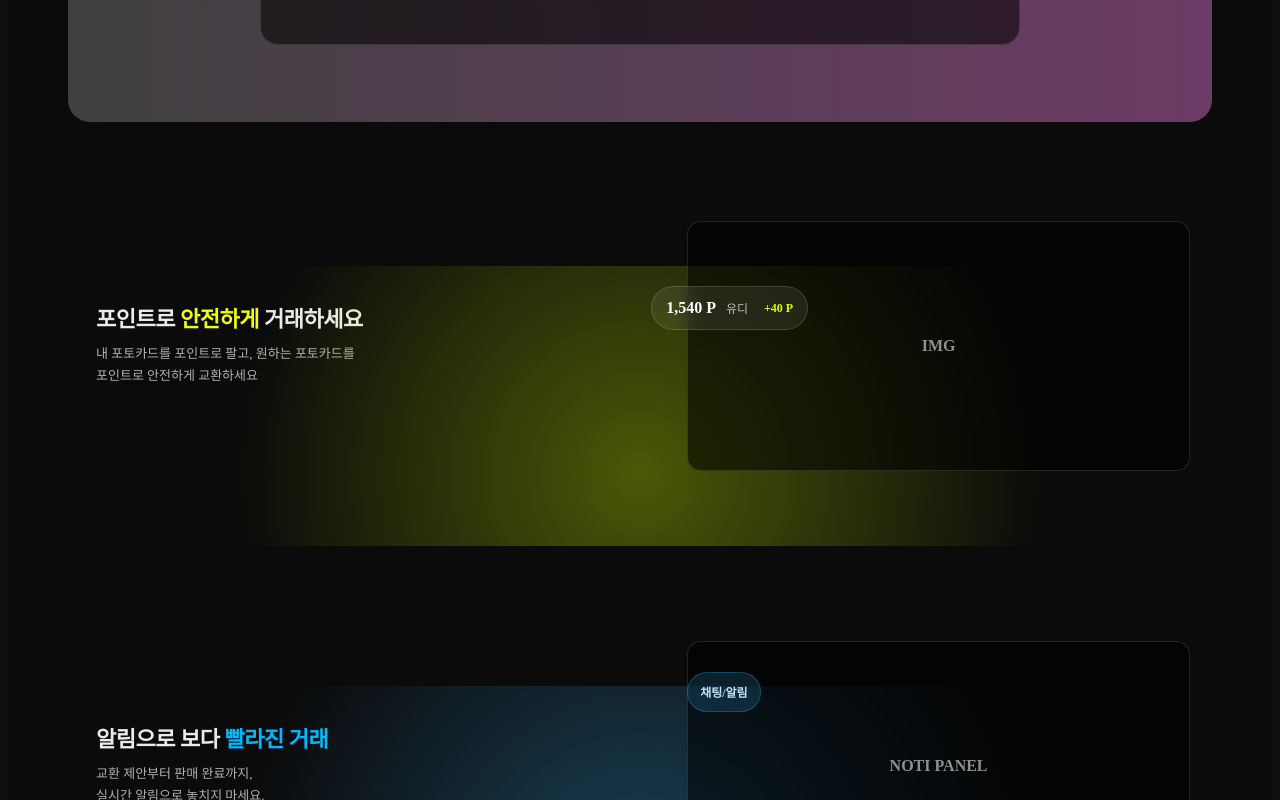
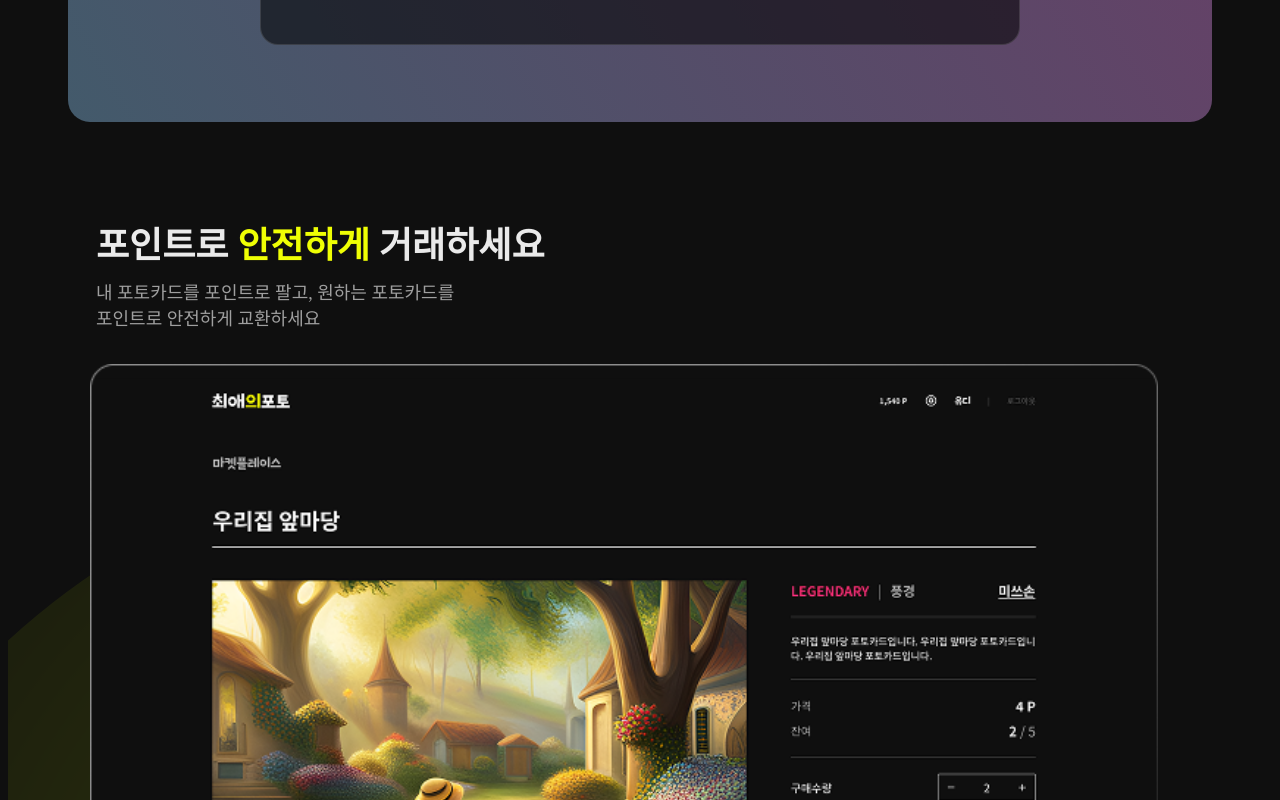
Before and after one commit to wanderingsunbi/project-oshi-fe, a Next.js app: page / in a window 1280 px wide. Shown: the part 760-1560 px from the top of the page. Built offline with nearby package versions, Linux system fonts and the light colour scheme.

Commit message:
card1 edited

```diff
--- a/pages/index.js
+++ b/pages/index.js
@@ -65,15 +65,10 @@ export default function Home() {
             </div>
 
             <div className={styles.featureVisual}>
-              {/* 포인트 pill 자리 */}
-              <div className={styles.pointPill}>
-                <span className={styles.pointMain}>1,540 P</span>
-                <span className={styles.pointSub}>유디</span>
-                <span className={styles.pointPlus}>+40 P</span>
+              {/* 우측 이미지/목업 자리 */}
+              <div className={styles.mockDevice}>
+                <Image src="/img2.png" alt="featureImg1" width={1068} height={518}/>
               </div>
-
-              {/* 우측 이미지/목업 자리 */}
-              <div className={styles.mockDevice}>IMG</div>
             </div>
           </div>
         </section>
--- a/styles/Home.module.css
+++ b/styles/Home.module.css
@@ -1,7 +1,7 @@
 /* 전체 배경 */
 .main {
   min-height: 100vh;
-  background: #0b0b0b;
+  background: #0f0f0f;
   color: #eaeaea;
   padding-bottom: 120px;
 }
@@ -61,17 +61,17 @@
 
 .featureTitle {
   margin: 0 0 10px;
-  font-size: 22px;
-  font-weight: 900;
-  letter-spacing: -0.5px;
-  line-height: 1.2;
+  font-size: 36px;
+  font-weight: 700;
+  line-height: normal;
 }
 
 .featureDesc {
   margin: 0;
-  font-size: 13px;
-  line-height: 1.65;
-  color: rgba(255, 255, 255, 0.68);
+  font-size: 18px;
+  font-weight: 400;
+  line-height: normal;
+  color: #9f9f9f;
 }
 
 .featureInner,
@@ -89,7 +89,7 @@
   border-radius: 22px;
   width: auto;
   padding: 77px 0;
-  background: linear-gradient(90deg, #404040 0%, #6d3b66 100%);
+  background: linear-gradient(60deg, #435A6B 0%, #6d3b66 100%);
   position: relative;
   overflow: hidden;
 }
@@ -163,16 +163,18 @@
 
 /* ===== FEATURE SECTION 공통 ===== */
 .featureSection {
+  width: 100%;
+  height: 800px;
   padding: 90px 0 70px;
   position: relative;
   overflow: hidden;
 }
 
 .featureInner {
-  display: grid;
-  grid-template-columns: 1.1fr 1fr;
-  gap: 44px;
-  align-items: center;
+  display: flex;
+  flex-direction: column;
+  gap: 4px;
+  place-items: start;
 }
 
 .featureText {
@@ -191,19 +193,19 @@
 .featureSection::before {
   content: "";
   position: absolute;
-  left: 50%;
-  bottom: -240px;
+  left: 500px;
+  bottom: -1000px;
   transform: translateX(-50%);
-  width: 1200px;
-  height: 520px;
-  border-radius: 999px;
-  opacity: 0.35;
+  width: 1480px;
+  height: 1480px;
+  border-radius: 1480px;
+  opacity: 0.2;
   filter: blur(0px);
 }
 
 /* 색상별 아크 */
 .featureGreen::before {
-  background: radial-gradient(circle at 50% 40%, rgba(217, 255, 0, 0.9), rgba(217, 255, 0, 0) 60%);
+  background: radial-gradient(circle at 50% 40%, rgba(217, 255, 0, 0.9), rgba(217, 255, 0, 0)  90%);
 }
 .featureBlue::before {
   background: radial-gradient(circle at 50% 40%, rgba(57, 182, 255, 0.9), rgba(57, 182, 255, 0) 60%);
@@ -212,49 +214,18 @@
   background: radial-gradient(circle at 50% 40%, rgba(170, 255, 0, 0.9), rgba(170, 255, 0, 0) 60%);
 }
 
-/* 카드1 전용(포인트 pill + 목업) */
-.pointPill {
-  position: absolute;
-  left: -36px;
-  top: 70px;
-  height: 44px;
-  padding: 0 14px;
-  border-radius: 999px;
-  background: rgba(255, 255, 255, 0.08);
-  border: 1px solid rgba(255, 255, 255, 0.14);
-  display: flex;
-  align-items: center;
-  gap: 10px;
-  backdrop-filter: blur(8px);
+/* 카드1 */
+.mockDevice {
+  width: 1068px;
+  height: 200px;
+
 }
 
-.pointMain {
-  font-weight: 900;
-  color: #fff;
-}
-.pointSub {
-  font-size: 12px;
-  color: rgba(255, 255, 255, 0.7);
-}
-.pointPlus {
-  margin-left: 6px;
-  font-size: 12px;
-  font-weight: 900;
-  color: #d9ff00;
+.mockDevice img {
+  width: 100%;
+  height: auto;
 }
 
-.mockDevice {
-  width: min(520px, 100%);
-  height: 250px;
-  border-radius: 14px;
-  background: rgba(0, 0, 0, 0.55);
-  border: 1px solid rgba(255, 255, 255, 0.12);
-  display: flex;
-  align-items: center;
-  justify-content: center;
-  color: rgba(255, 255, 255, 0.55);
-  font-weight: 800;
-}
 
 /* 카드2 전용(말풍선 + 패널) */
 .chatBubble {
```
Also changed, not shown: public/img2.png (added).
